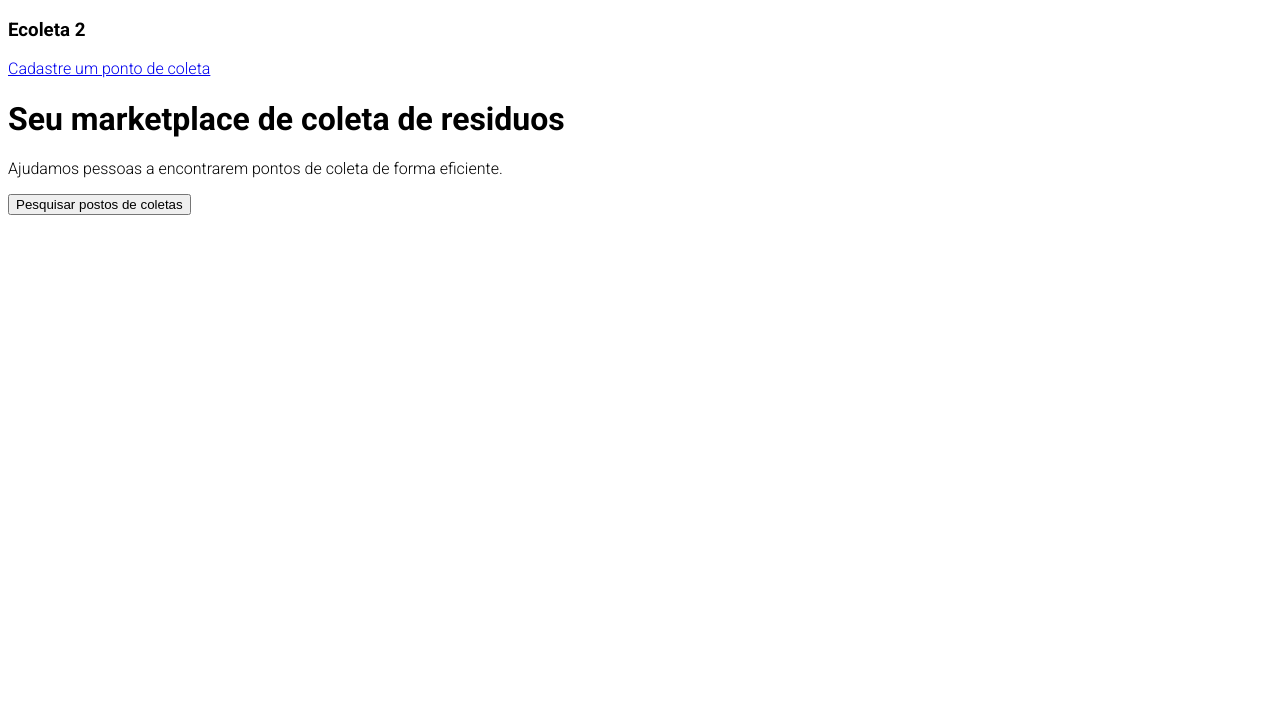
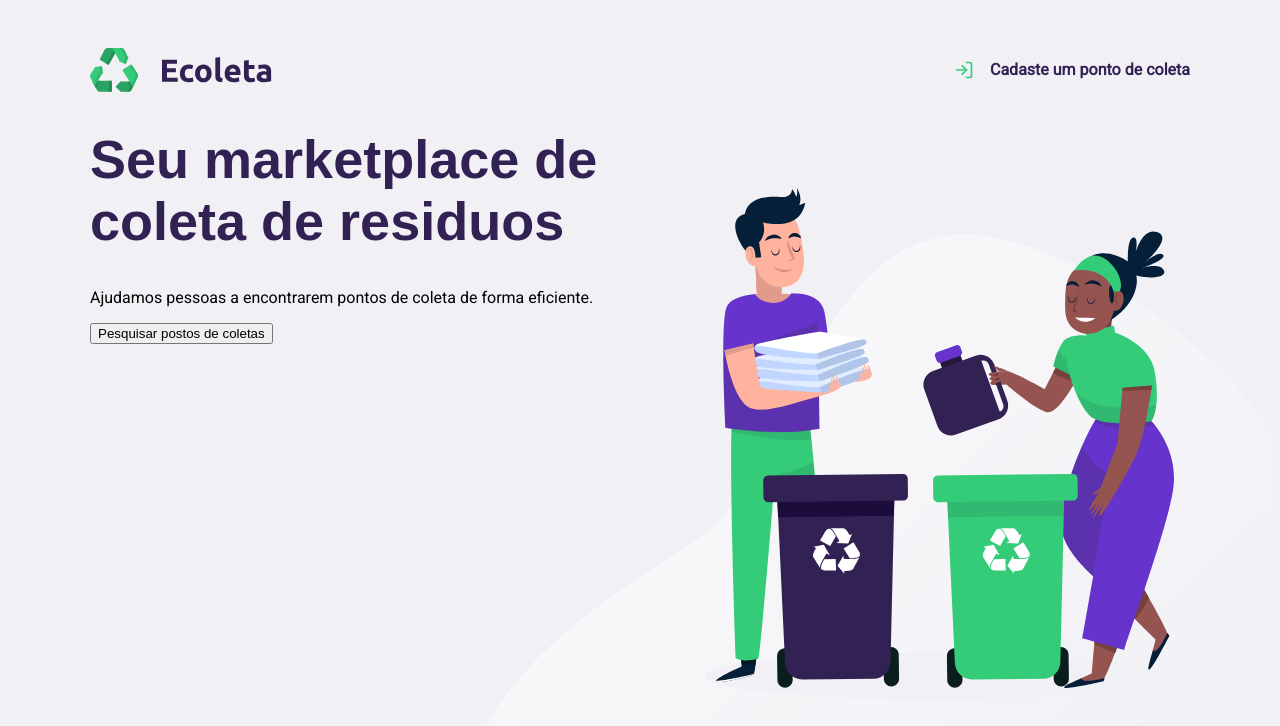
Before and after one commit to IlkaCarmo/Site-Ecoleta, a plain HTML site: page index.htm in a window 1280 px wide. Drawn offline with Linux system fonts and the light colour scheme.

Commit message:
Camada css

```diff
--- a/index.htm
+++ b/index.htm
@@ -3,28 +3,40 @@
 <head>
     <meta charset="UTF-8">
     <meta name="viewport" content="width=device-width, initial-scale=1.0">
+
     <title>Ecoleta</title>
 
-    <link href="https://fonts.googleapis.com/css2?family=Roboto:wght@300;700&display=swap" rel="stylesheet">
+    <link href="https://fonts.googleapis.com/css2?family=Roboto&Ubuntu:wght@700&display=swap" rel="stylesheet">
 
-    <style>
-            html {
-                font-family: 'Roboto', sans-serif;
+    <link rel="stylesheet" href="/styles/main.css">
 
-            }
 
-    </style>
 
 </head>
 <body>
-    <h3>Ecoleta 2</h3>
 
-    <a href="#"> Cadastre um ponto de coleta</a>
+    <div id="page-home">
+        <div class="content">
 
-    <h1>Seu marketplace de coleta de residuos</h1>
+            <header>
+                <img src="/assets/logo.svg" alt="Logomarca">
+                <a href="http://google.com.br">
+                    <span></span>
+                    Cadaste um ponto de coleta</a>
+            </header>
+    <main>
+        <h1>Seu marketplace de coleta de residuos</h1>
 
-    <p>Ajudamos pessoas a encontrarem pontos de coleta de forma eficiente.</p>
-    <button>Pesquisar postos de coletas</button>
+        <p>Ajudamos pessoas a encontrarem pontos de coleta de forma eficiente.</p>
+        <button>Pesquisar postos de coletas</button>
+
+    </main>
+
+
+
+    </div>
+    </div>
+
 
 </body>
 </html>
--- /dev/null
+++ b/styles/main.css
@@ -0,0 +1,71 @@
+:root{
+  --title-color:#322153;
+}
+
+  html {
+      font-family: 'Roboto', sans-serif;
+
+  }
+
+  body{
+    background-color:#f0f0f5;
+  }
+   #page-home{
+    height:100vh;
+    background:url('../assets/home-background.svg') no-repeat;
+    background-position: 35vw bottom;
+
+   }
+   a{
+    text-decoration: none;
+   }
+   h1, h2,h3 h4,h5,h6{
+     color: var(--title-color);
+     font-family: 'Ubuntu', sans-serif;
+   }
+
+
+
+   /* O . chama a class*/
+  #page-home .content {
+      width: 90%;
+      max-width:1100px;
+      margin: 0 auto;
+  }
+
+  #page-home header {
+    margin-top: 48px;
+
+    display: flex;
+    align-items: center;
+    justify-content: space-between;
+}
+
+#page-home header a {
+  display: flex;
+  color: var(--title-color);
+  font-weight: 700;
+
+
+}
+
+#page-home header a span{
+
+  margin-right:16px;
+  display: flex;
+
+    background-image: url('../assets/log-in.svg');
+
+    width: 20px;
+    height: 20px;
+}
+
+#page-home main{
+  max-width: 560px;
+
+}
+#page-home main h1{
+  font-size: 54px;
+
+
+}
```
Also changed, not shown: assets/arrow-left.svg (added), assets/baterias.svg (added), assets/check.svg (added), assets/eletronicos.svg (added), assets/home-background.svg (added), assets/lampadas.svg (added), assets/log-in.svg (added), assets/logo.svg (added), assets/oleo.svg (added), assets/organicos.svg (added), assets/papeis-papelao.svg (added), assets/search.svg (added), assets/x.svg (added).
